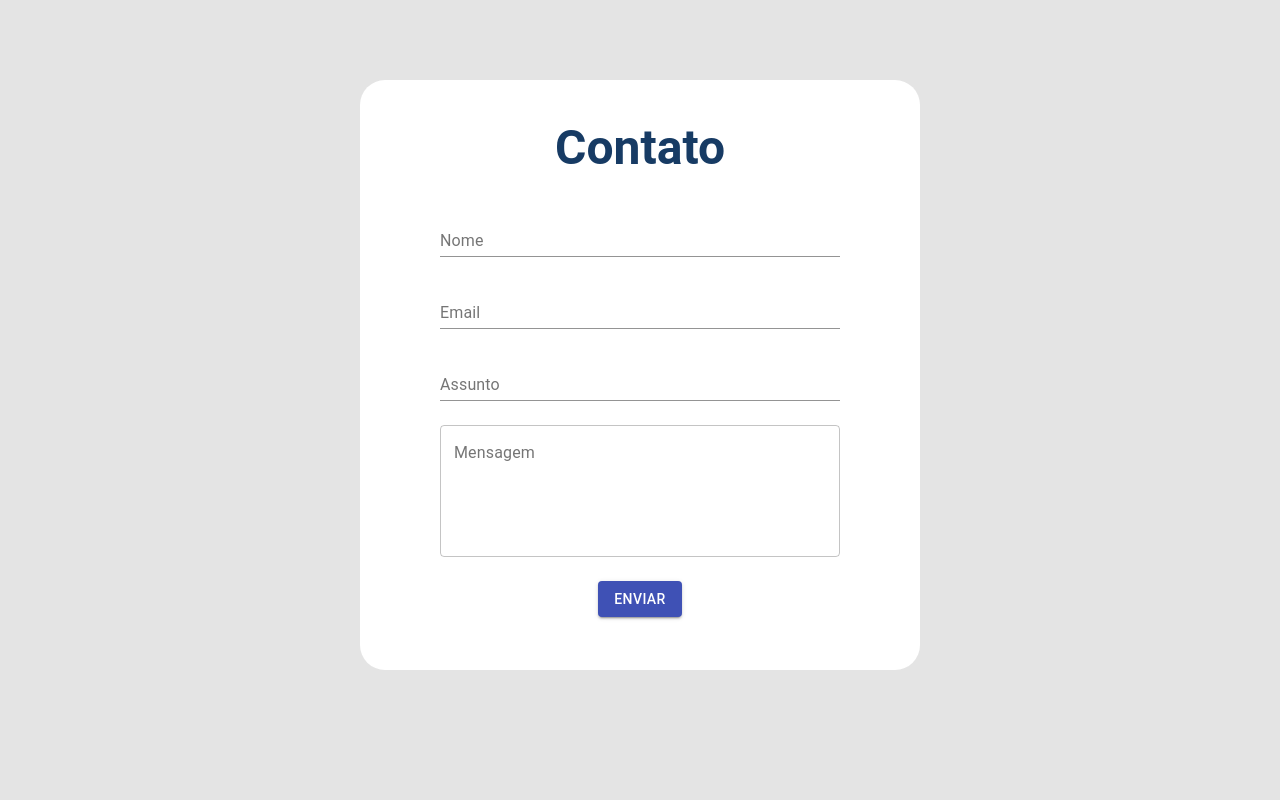
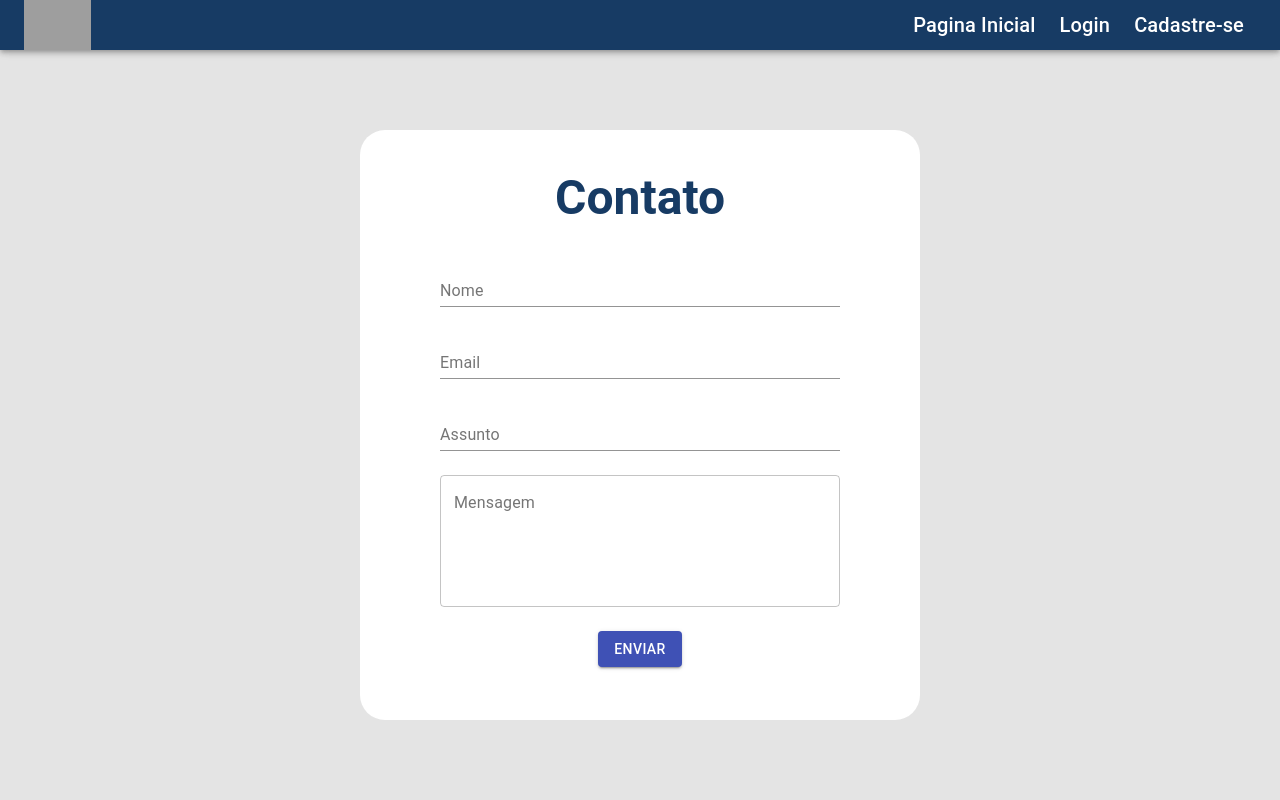
Before and after one commit to JVitor25/conectaONG-react, a React (Create React App) app: page /contato in a window 1280 px wide. Shown: the top 800 px of the page. Built offline with nearby package versions, Linux system fonts and the light colour scheme; no server answers; grey boxes are pictures that could not be loaded.

Commit message:
navbar na login/cadastro/contato

```diff
--- a/src/components/estaticos/navbar/Navbar.tsx
+++ b/src/components/estaticos/navbar/Navbar.tsx
@@ -1,6 +1,6 @@
 import { ChangeEvent, useEffect, useState } from "react";
 import { Box, Avatar, Grid, IconButton } from "@mui/material";
-import { Link, useNavigate } from "react-router-dom";
+import { Link, useLocation, useNavigate } from "react-router-dom";
 import { Typography, AppBar, Toolbar, Menu, MenuItem } from "@material-ui/core";
 import "./Navbar.css";
 import { AccountCircle } from "@material-ui/icons";
@@ -80,8 +80,9 @@ export default function Navbar() {
     function goEditar() {
         navigate(`/atualizarusuario/${userId}`)
     }
+    let rota = useLocation();
+    var componentsNavbar;
 
-    var componentsNavbar;
     if (token !== "") {
         componentsNavbar = <AppBar position="sticky" className="appbar">
             <Toolbar variant="dense" className="toolbar">
@@ -155,7 +156,43 @@ export default function Navbar() {
             </Toolbar >
         </AppBar >
     } else {
+        if (rota.pathname === "/login" || rota.pathname === "/cadastrousuario" || rota.pathname === "/contato") {
+            componentsNavbar = <AppBar position="sticky" className="appbar">
+                <Toolbar variant="dense" className="toolbar">
+                    <Link to="/">
+                        <Box className="cursorNavbar" >
+                            <img src="https://i.imgur.com/H31Qdmr.png" alt="Nome Horizontal" className="nomeHorizontal" />
+                        </Box>
+                    </Link>
 
+                    <Box display="flex" justifyContent="start">
+                        <Link to="/" className="text-decoration-none">
+                            <Box mx={1.5} className="cursorNavbar">
+                                <Typography variant="h6" color="inherit">
+                                    Pagina Inicial
+                                </Typography>
+                            </Box>
+                        </Link>
+
+                        <Link to="/login" className="text-decoration-none">
+                            <Box mx={1.5} className="cursorNavbar">
+                                <Typography variant="h6" color="inherit">
+                                    Login
+                                </Typography>
+                            </Box>
+                        </Link>
+
+                        <Link to="/cadastrousuario" className="text-decoration-none">
+                            <Box mx={1.5} className="cursorNavbar">
+                                <Typography variant="h6" color="inherit">
+                                    Cadastre-se
+                                </Typography>
+                            </Box>
+                        </Link>
+                    </Box>
+                </Toolbar >
+            </AppBar >
+        }
     }
 
     return (
```
